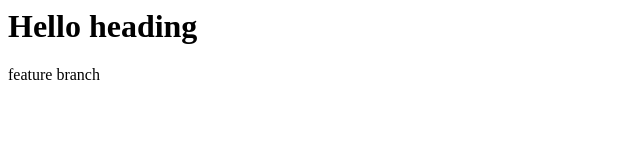
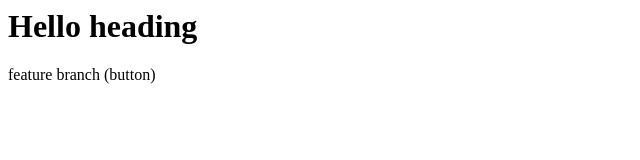
Before and after one commit to Govardhan-Isanagiri/local-repo, a plain HTML site: page index.html in a window 1280 px wide. Shown: the full height of the page, 0-640 px from the left. Drawn offline with Linux system fonts and the light colour scheme.

Commit message:
added button msg

```diff
--- a/index.html
+++ b/index.html
@@ -1,2 +1,2 @@
 <h1>Hello heading</h1>
-<p>feature branch</p>
+<p>feature branch (button)</p>
```
